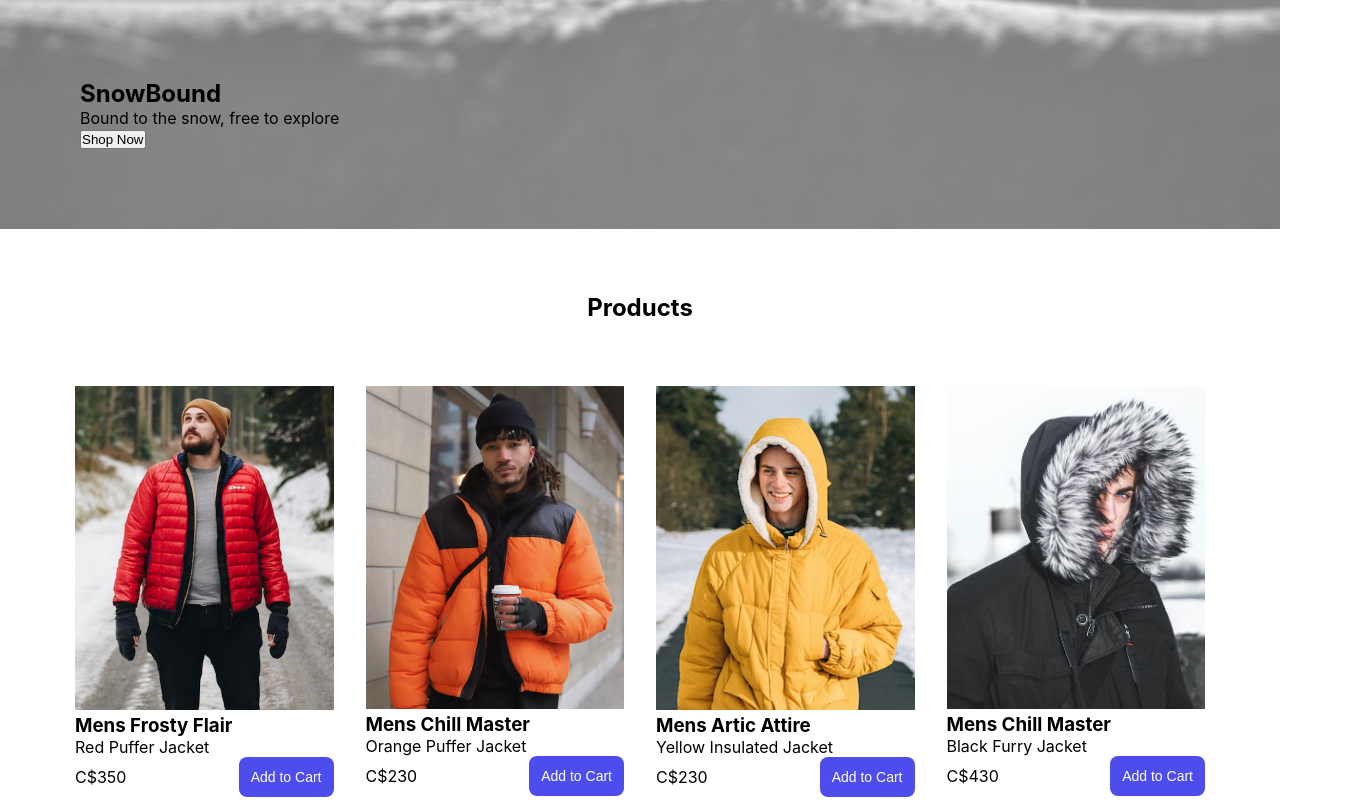
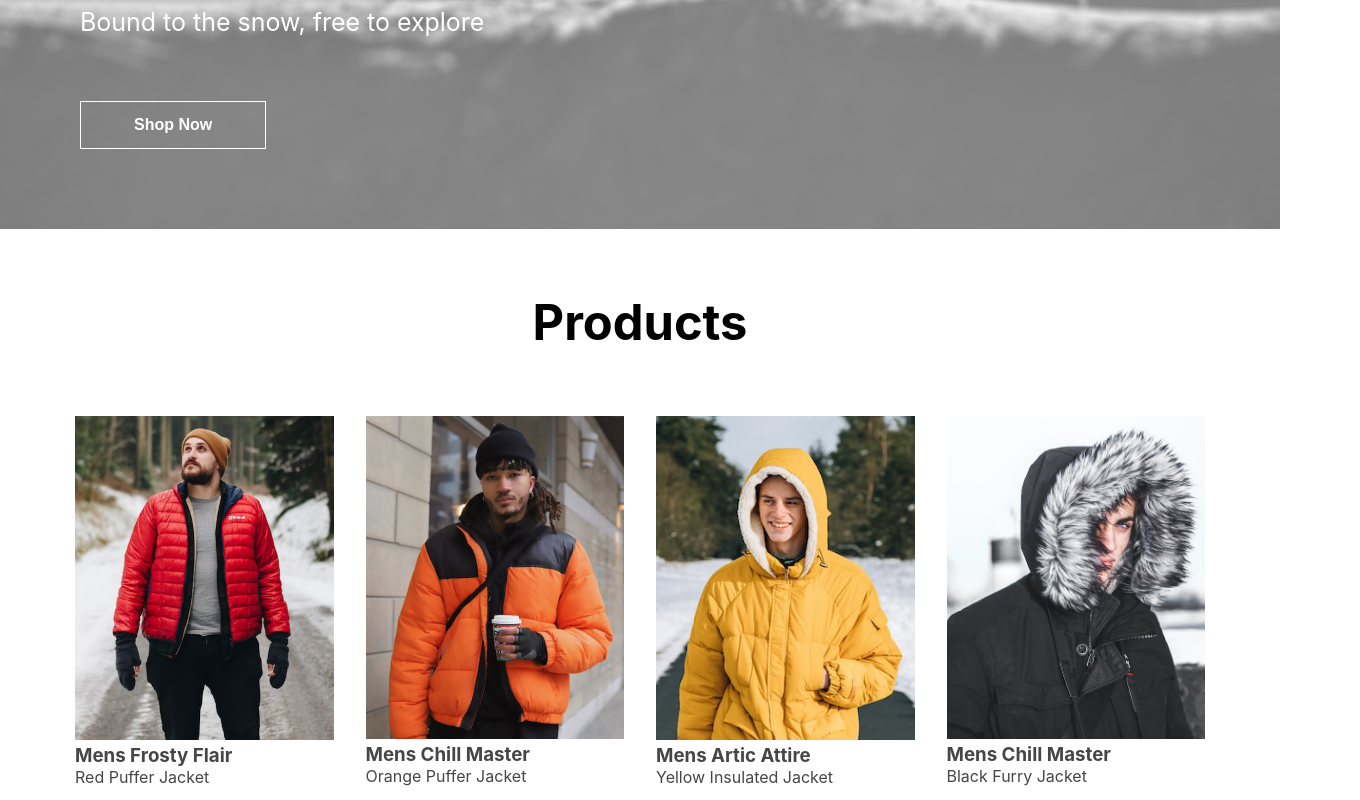
Before and after one commit to carterlc/react-shopping-cart, a React (Create React App) app: page / in a window 1280 px wide. Shown: the part 620-1420 px from the top of the page, 1360 px wide, since content can reach past the window. Built offline with nearby package versions, Linux system fonts and the light colour scheme.

Commit message:
Done some more CSS styling. which includes:
-font size for headings
-cta button
-price  => bold
-square borders

```diff
--- a/src/App.css
+++ b/src/App.css
@@ -3,7 +3,12 @@
   --main-color: white;
   --secondary-color: black;
   --cta-color: rgb(77, 77, 237);
+  /* --cta-color: #E2E049; */
   --text-color: black;
+
+  --lrg-heading: clamp(3.36rem, calc(2.87rem + 2.45vw), 4.77rem);
+  --med-heading: clamp(2.33rem, calc(2.08rem + 1.25vw), 3.05rem);
+  --sml-heading: clamp(1.20rem, calc(1.07rem + 0.63vw), 1.56rem);
 }
 
 * {
@@ -46,12 +51,32 @@ nav ul li {
   list-style-type: none;
 }
 
+
 nav ul>* {
   padding-left: 4rem;
 }
 
 nav a {
   color: var(--main-color);
+  position: relative;
+z-index: 1;
+
+}
+
+nav a::after {
+  content: "";
+  position: absolute;
+  height: 3px;
+  width: 0;
+  background-color: var(--cta-color);
+  transition: 200ms;
+  left: 0;
+  bottom: -8px;
+  z-index: 0;
+}
+
+nav a:hover::after {
+  width: 100%;
 }
 
 #cart-icon {
@@ -69,14 +94,46 @@ nav a {
   background-image: url(../public/assets/hero-image-blk-wyt.jpg);
   background-size: cover;
   background-position: center;
+  color: var(--main-color);
   /* filter: grayscale(1); */
+}
+
+.hero h2 {
+  font-size: var(--lrg-heading);
+}
+
+.hero p {
+  font-size: var(--sml-heading);
+}
+
+.hero-btn {
+  margin-top: 8vh;
+  background-color: transparent;
+  border: 1px solid #ffffff;
+  color: var(--main-color);
+  cursor: pointer;
+  font-size: 16px;
+  font-weight: 600;
+  line-height: 20px;
+  outline: none;
+  padding: 13px 53px;
+  position: relative;
+  text-align: center;
+  text-decoration: none;
+  touch-action: manipulation;
+  user-select: none;
+  -webkit-user-select: none;
+  width: auto;
+}
+
+.hero-btn:hover {
+  background-color: var(--cta-color);
 }
 
 div.hero div.cta {
   position: absolute;
   bottom: 0;
   margin: 0 5rem 5rem;
-  width: 100%;
 }
 
 /* Cart */
@@ -160,7 +217,7 @@ div.hero div.cta {
   touch-action: manipulation;
 }
 
-.btn-apple{
+.btn-apple {
   background-color: var(--secondary-color) !important;
 }
 
@@ -179,7 +236,7 @@ div.hero div.cta {
 }
 
 #close-cart {
-  position:absolute;
+  position: absolute;
   top: 0;
   right: 0;
   cursor: pointer;
@@ -196,6 +253,7 @@ section {
 section.products h2 {
   margin: 4rem 0;
   text-align: center;
+  font-size: var(--med-heading);
 }
 
 .product-grid {
@@ -204,9 +262,16 @@ section.products h2 {
   gap: 2rem;
 }
 
+.product {
+color:rgb(70, 70, 70);
+}
+
+.product:hover {
+  color: var(--secondary-color);
+}
+
 .product-button {
   background-color: var(--cta-color);
-  border-radius: 8px;
   border-width: 0;
   color: var(--main-color);
   cursor: pointer;
@@ -234,6 +299,11 @@ section.products h2 {
   display: flex;
   justify-content: space-between;
   align-items: center;
+  margin-top: 2rem;
+}
+
+span.price {
+  font-weight: bold;
 }
 
 /* Footer Styling */
--- a/src/Hero.js
+++ b/src/Hero.js
@@ -10,7 +10,7 @@ export default function Hero() {
             <div className='cta'>
                 <h2>SnowBound</h2>
                 <p>Bound to the snow, free to explore</p>
-                <button>Shop Now</button>
+                <button className='hero-btn'>Shop Now</button>
             </div>
         </div>
     )
--- a/src/Product.js
+++ b/src/Product.js
@@ -11,7 +11,7 @@ const Product = ({data, addToCart}) => {
             <h3>{name}</h3>
             <p>{description}</p>
             <div className='price-wrapper'>
-                <span>C${price}</span>
+                <span className='price'>C${price}</span>
                 <button className='product-button' onClick={() => addToCart(id)} >Add to Cart</button>
             </div>
         </div>
```
